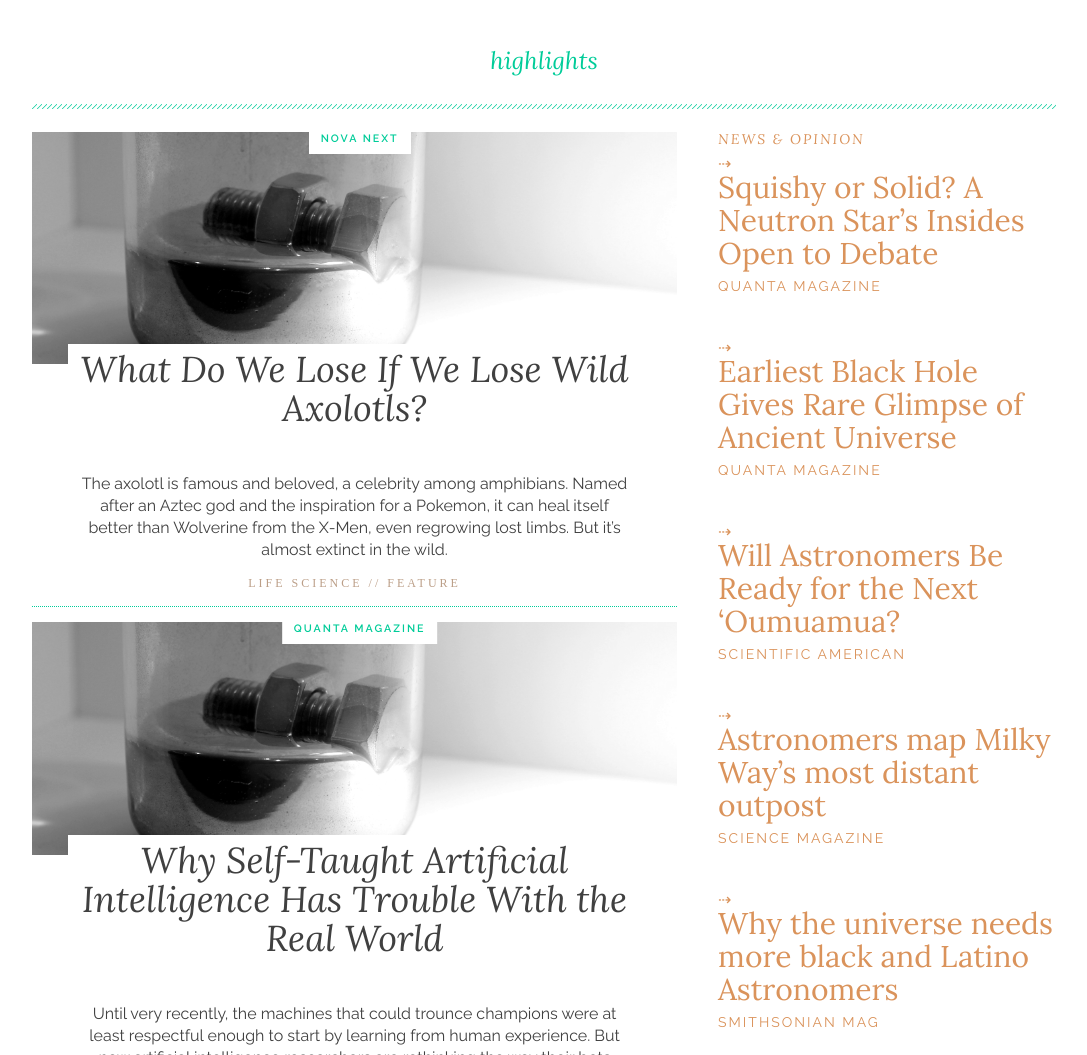
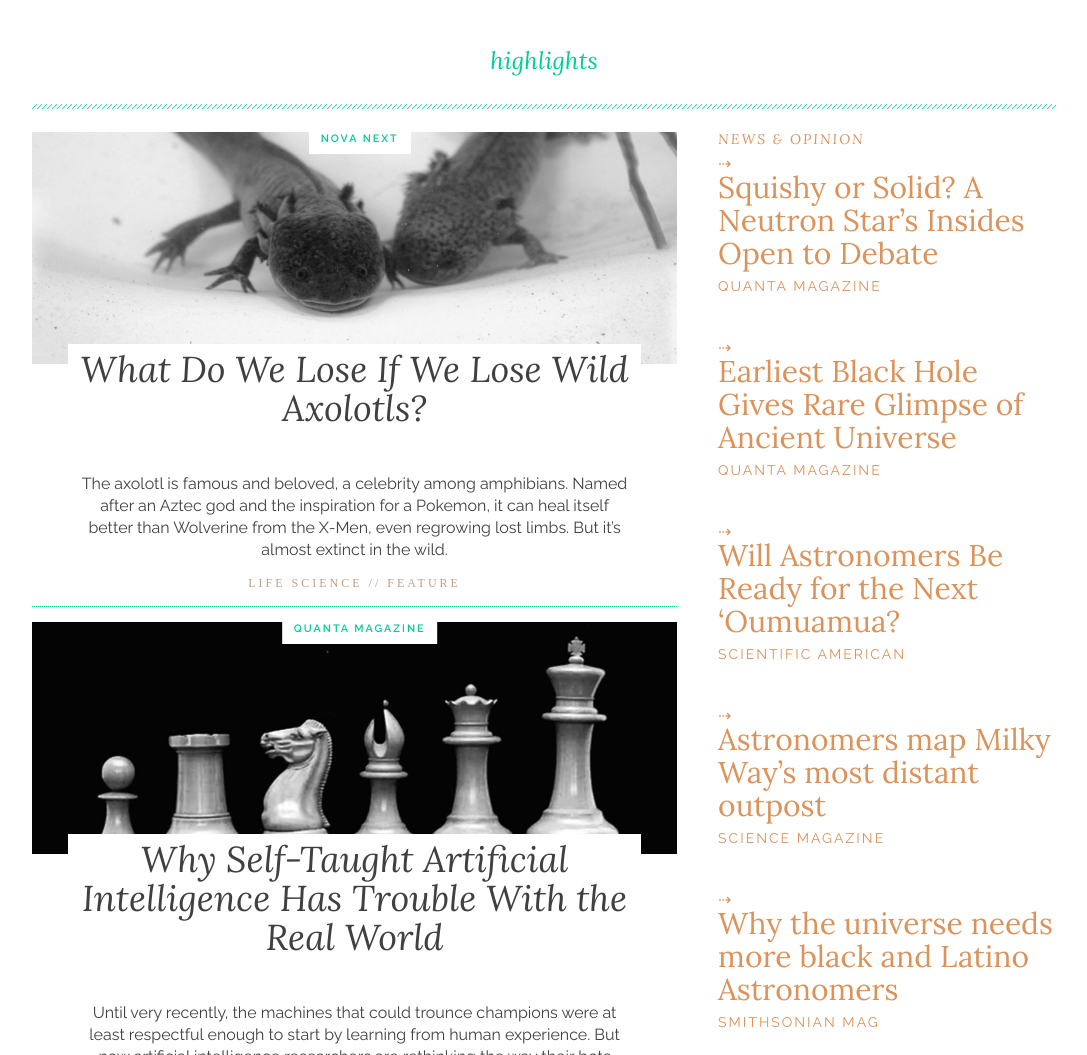
Before and after one commit to arodewitt/sci-write, a plain HTML site: page index.html in a window 1280 px wide. Shown: the part 460-1515 px from the top of the page, without its empty margins (96-1183 px from the left). Drawn offline with Linux system fonts and the light colour scheme.

Commit message:
images for new features

```diff
--- a/index.html
+++ b/index.html
@@ -30,7 +30,7 @@
         <div class="main">
           <div class="clipsA">
             <h3>NOVA Next</h3>
-            <a href="http://www.pbs.org/wgbh/nova/next/nature/saving-axolotls/" target="_blank"><div class="fullWidth"><img src="images/minamata-mercury.jpg"></div></a>
+            <a href="http://www.pbs.org/wgbh/nova/next/nature/saving-axolotls/" target="_blank"><div class="fullWidth"><img src="images/axolotls.jpg"></div></a>
             <h1><a href="http://www.pbs.org/wgbh/nova/next/nature/saving-axolotls/" target="_blank">What Do We Lose If We Lose Wild Axolotls?</a></h1>
             <p class="tease-text">The axolotl is famous and beloved, a celebrity among amphibians. Named after an Aztec god and the inspiration for a Pokemon, it can heal itself better than Wolverine from the X-Men, even regrowing lost limbs. But it’s almost extinct in the wild.</p>
             <p class="tags">Life Science // Feature</p>
@@ -38,7 +38,7 @@
 
           <div class="clipsA">
             <h3>Quanta Magazine</h3>
-            <a href="https://www.quantamagazine.org/why-self-taught-artificial-intelligence-has-trouble-with-the-real-world-20180221/" target="_blank"><div class="fullWidth"><img src="images/minamata-mercury.jpg"></div></a>
+            <a href="https://www.quantamagazine.org/why-self-taught-artificial-intelligence-has-trouble-with-the-real-world-20180221/" target="_blank"><div class="fullWidth"><img src="images/chess-pieces.jpg"></div></a>
             <h1><a href="https://www.quantamagazine.org/why-self-taught-artificial-intelligence-has-trouble-with-the-real-world-20180221/" target="_blank">Why Self-Taught Artificial Intelligence Has Trouble With the Real World</a></h1>
             <p class="tease-text">Until very recently, the machines that could trounce champions were at least respectful enough to start by learning from human experience. But now artificial intelligence researchers are rethinking the way their bots incorporate the totality of human knowledge. The current trend is: Don’t bother.</p>
             <p class="tags">Technology // Feature</p>
```
Also changed, not shown: images/axolotls.jpg (added), images/chess-pieces.jpg (added).
